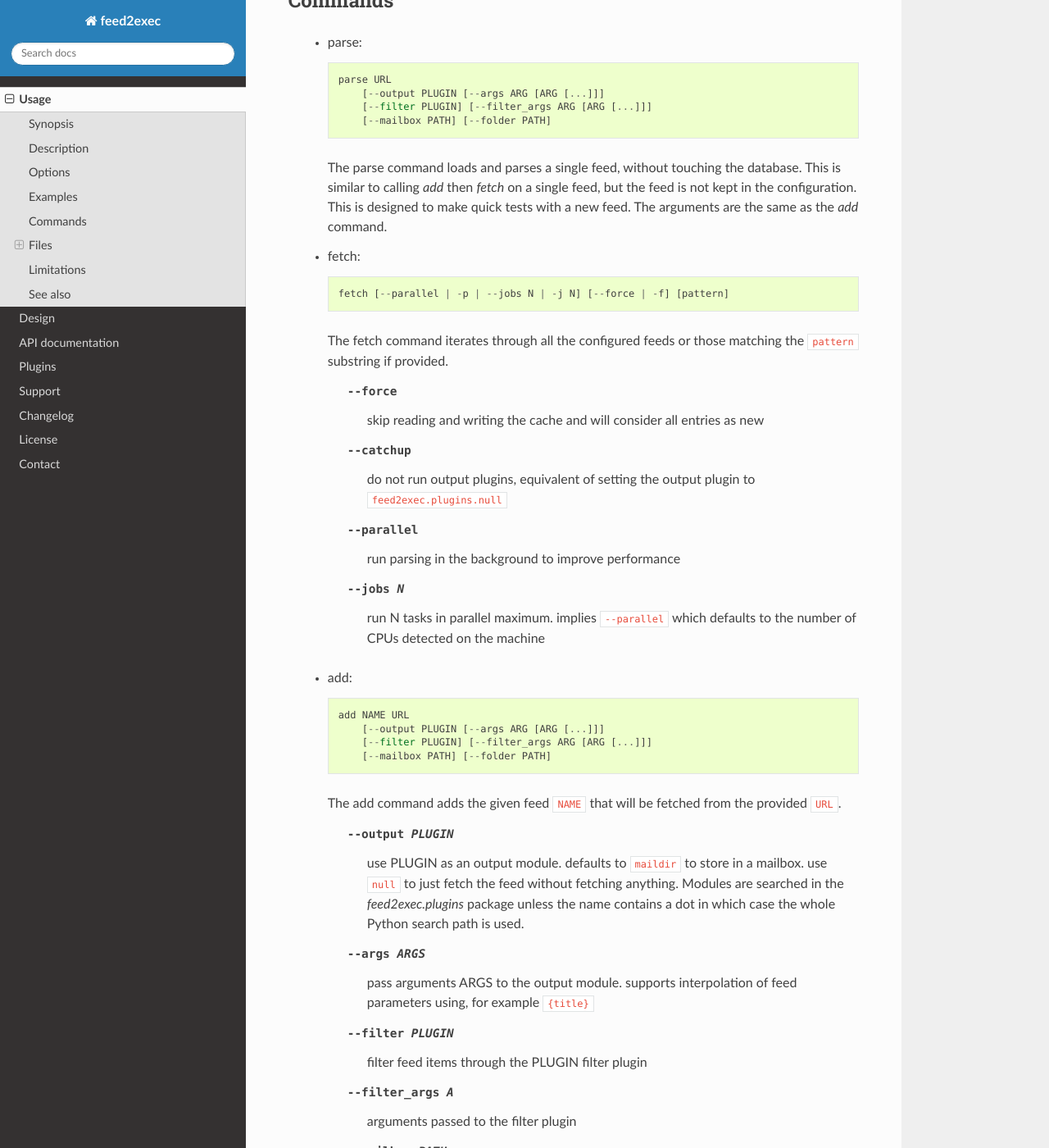
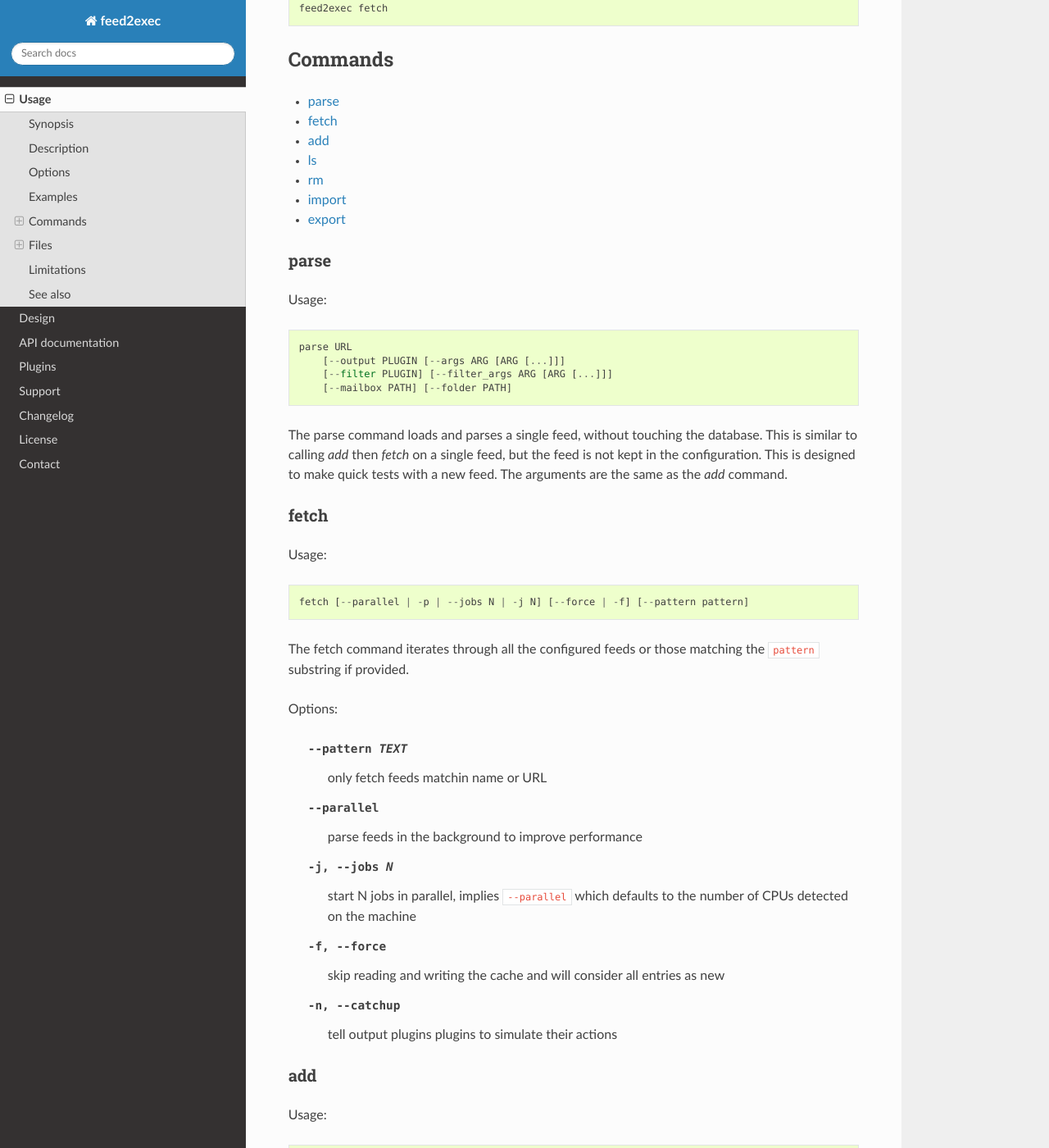
Before and after one commit to timb-machine-mirrors/anarcat-feed2exec, a Sphinx documentation site: the page built from doc/usage.rst, in a window 1280 px wide and 1400 px high, scrolled down 1975 px. Shown: the whole window at 82% size. Built offline with Sphinx 7.4.7 and the Read the Docs theme 2.0.0, drawn with Linux system fonts in a browser that asks for light colours; the version number could not be read and is left out; some of the changed text lies outside the part shown.

Commit message:
synchronize commandline usage with usage docs

```diff
--- a/doc/usage.rst
+++ b/doc/usage.rst
@@ -30,90 +31,116 @@
 Commands
 --------
 
- * parse::
+.. contents::
+   :local:
+
+parse
+~~~~~
+
+Usage::
 
      parse URL
          [--output PLUGIN [--args ARG [ARG [...]]]
          [--filter PLUGIN] [--filter_args ARG [ARG [...]]]
          [--mailbox PATH] [--folder PATH]
 
-   The parse command loads and parses a single feed, without touching
-   the database. This is similar to calling `add` then `fetch` on a
-   single feed, but the feed is not kept in the configuration. This is
-   designed to make quick tests with a new feed. The arguments are the
-   same as the `add` command.
+The parse command loads and parses a single feed, without touching the
+database. This is similar to calling `add` then `fetch` on a single
+feed, but the feed is not kept in the configuration. This is designed
+to make quick tests with a new feed. The arguments are the same as the
+`add` command.
 
- * fetch::
+fetch
+~~~~~
 
-     fetch [--parallel | -p | --jobs N | -j N] [--force | -f] [pattern]
+Usage::
 
-   The fetch command iterates through all the configured feeds or
-   those matching the ``pattern`` substring if provided.
+   fetch [--parallel | -p | --jobs N | -j N] [--force | -f] [--pattern pattern]
 
-       --force     skip reading and writing the cache and
-                   will consider all entries as new
-       --catchup   do not run output plugins, equivalent of setting
-                   the output plugin to ``feed2exec.plugins.null``
-       --parallel  run parsing in the background to improve
-                   performance
-       --jobs N    run N tasks in parallel maximum. implies
-                   ``--parallel`` which defaults to the number of CPUs
-                   detected on the machine
+The fetch command iterates through all the configured feeds or those
+matching the ``pattern`` substring if provided.
 
- * add::
+Options:
+
+  --pattern TEXT  only fetch feeds matchin name or URL
+  --parallel      parse feeds in the background to improve performance
+  -j, --jobs N    start N jobs in parallel, implies
+                  ``--parallel`` which defaults to the number of CPUs
+                  detected on the machine
+  -f, --force     skip reading and writing the cache and
+                  will consider all entries as new
+  -n, --catchup   tell output plugins plugins to simulate their
+                  actions
+
+add
+~~~
+
+Usage::
 
      add NAME URL
          [--output PLUGIN [--args ARG [ARG [...]]]
          [--filter PLUGIN] [--filter_args ARG [ARG [...]]]
          [--mailbox PATH] [--folder PATH]
 
-   The add command adds the given feed ``NAME`` that will be fetched
-   from the provided ``URL``.
+The add command adds the given feed ``NAME`` that will be fetched from
+the provided ``URL``.
 
-       --output PLUGIN  use PLUGIN as an output module. defaults to
-                        ``maildir`` to store in a mailbox. use
-                        ``null`` to just fetch the feed without
-                        fetching anything. Modules are searched in the
-                        `feed2exec.plugins` package unless the name
-                        contains a dot in which case the whole Python
-                        search path is used.
-       --args ARGS      pass arguments ARGS to the output
-                        module. supports interpolation of feed
-                        parameters using, for example ``{title}``
-       --filter PLUGIN  filter feed items through the PLUGIN filter
-                        plugin
-       --filter_args A  arguments passed to the filter plugin
-       --mailbox PATH   folder to store email into, defaults to
-                        ``~/Maildir``.
-       --folder PATH    subfolder to store the email into
+Options:
 
-   Those parameters are documented more extensively in their
-   equivalent settings in the configuration file, see below.
+  --output PLUGIN     use PLUGIN as an output module. defaults to
+                      ``maildir`` to store in a mailbox. use
+                      ``null`` or ``echo`` to just fetch the feed without
+                      doing anything. Modules are searched in the
+                      `feed2exec.plugins` package unless the name
+                      contains a dot in which case the whole Python
+                      search path is used.
+  --args ARGS         pass arguments ARGS to the output
+                      plugin. supports interpolation of feed
+                      parameters using, for example ``{title}``
+  --filter PLUGIN     filter feed items through the PLUGIN filter
+                      plugin
+  --filter_args ARGS  arguments passed to the filter plugin
+  --mailbox PATH      folder to store email into, defaults to
+                      ``~/Maildir``.
+  --folder PATH       subfolder to store the email into
 
- * ls:
+Those parameters are documented more extensively in their equivalent
+settings in the configuration file, see below.
 
-   The ``ls`` command lists all configured feeds as JSON packets.
+ls
+~~
 
- * rm::
+The ``ls`` command lists all configured feeds as JSON packets.
 
-     rm NAME
+rm
+~~
 
-   Remove the feed named ``NAME`` from the configuration.
+Usage::
 
- * import::
+  rm NAME
+
+Remove the feed named ``NAME`` from the configuration.
+
+import
+~~~~~~
+
+Usage::
 
      import PATH
 
-   Import feeds from the file named PATH. The file is expected to have
-   ``outline`` elements and only the ``title`` and ``xmlUrl`` elements
-   are imported, as ``NAME`` and ``URL`` parameters, respectively.
+Import feeds from the file named PATH. The file is expected to have
+``outline`` elements and only the ``title`` and ``xmlUrl`` elements
+are imported, as ``NAME`` and ``URL`` parameters, respectively.
 
- * export::
+export
+~~~~~~
+
+Usage::
 
      export PATH
 
-   Export feeds into the file named PATH. The file will use the feed
-   NAME elements as ``title`` and the URL as ``xmlUrl``.
+Export feeds into the file named PATH. The file will use the feed NAME
+elements as ``title`` and the URL as ``xmlUrl``.
 
 Files
 -----
```
Also changed, not shown: other parts of doc/usage.rst (+2 -1 lines).
